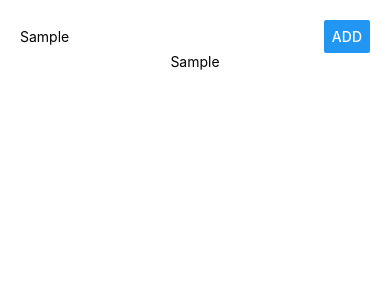
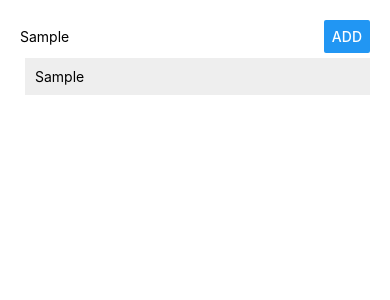
Before and after one commit to itReverie/itR-react-native-favouritePlaces, a React Native app: screen / in a window 390 px wide. Both pictures are taken after typing "Sample" into the empty fields and a click on the button "ADD". Shown: the top 300 px of the page. Built offline with nearby package versions, Linux system fonts and the light colour scheme.

Commit message:
Deleting filesin the build and adding src

```diff
--- a/App.js
+++ b/App.js
@@ -1,43 +1,37 @@
 import React from 'react';
-import { StyleSheet, Text, View, TextInput, Button } from 'react-native';
+import { StyleSheet, View, ScrollView} from 'react-native';
+import PlaceInput from './src/components/PlaceInput/PlaceInput';
+import PlaceList from './src/components/PlaceList/PlaceList';
 
 export default class App extends React.Component {
-  state = {
-      placeName:'',
-      places:[],
-  }
 
-  placeNameChangeHandler = (val) =>{
-    this.setState ({placeName:val});
+  state ={
+      places:[]
   };
 
-  placeSubmitHandler = () =>{
-    if(this.state.placeName.trim() === ""){
-      return;
-    }
+  onPlaceAdded = (placeName) =>{
     this.setState(prevState => {return {
-      places: prevState.places.concat(prevState.placeName)
+      places: prevState.places.concat(placeName)
     }});
   };
 
+  onItemDeleted = (index) =>{
+    this.setState(prevState => { return {
+        places: prevState.places.filter((place,i ) => {
+            return i!==index;
+        })
+      }
+    })
+}
+
   render() {
-    const places= this.state.places.map((place, i) =>(<Text key={i}>{place}</Text>));
-    return (
+    //onItemPressed={this.onItemPressed}
+      return (
       <View style={styles.container}>
-        <View style={styles.inputContainer}>
-              <TextInput
-                style={{width: 300}}
-                placeholder="Awesome place"
-                onChangeText={this.placeNameChangeHandler}
-                value={this.state.placeName}
-                style={styles.placeInput}/>
-               <Button title="Add"
-               onPress={this.placeSubmitHandler}
-               style={styles.placeButton}/>
-        </View>
-        <View>
-            {places}
-        </View>
+        <PlaceInput onPlaceAdded={this.onPlaceAdded}/>
+        <PlaceList placesList={this.state.places}
+                  onItemDeleted={this.onItemDeleted} />
+
       </View>
     );
   }
@@ -50,18 +44,5 @@ const styles = StyleSheet.create({
     backgroundColor: '#fff',
     alignItems: 'center',
     justifyContent: 'flex-start',
-  },
-  inputContainer:{
-      //flex: 1,
-      width:"100%",
-      flexDirection: 'row',
-      justifyContent:'space-between',
-      alignItems:"center"
-  },
-  placeInput:{
-    width:"70%"
-  },
-  placeButton:{
-    width:"30%"
   }
 });
--- /dev/null
+++ b/src/components/ListItem/ListItem.js
@@ -0,0 +1,22 @@
+import React from 'react';
+import {View, Text, StyleSheet, TouchableOpacity} from 'react-native';
+
+const listItem = (props)=>(
+<TouchableOpacity onPress={props.onItemPressed}>
+        <View style={styles.listItem}>
+        <Text>{props.placeName}</Text>
+    </View>
+</TouchableOpacity>
+);
+
+const styles = StyleSheet.create({
+    listItem:{
+        width:"100%",
+        margin:5,
+        padding:10,
+        backgroundColor: "#eee"
+
+    }
+}) ;
+
+export default listItem;
--- /dev/null
+++ b/src/components/PlaceInput/PlaceInput.js
@@ -0,0 +1,51 @@
+import React, {Component} from 'react';
+import { StyleSheet, View, TextInput, Button } from 'react-native';
+
+export default class PlaceInput extends Component {
+  state = {
+    placeName:'',
+  }
+
+placeNameChangeHandler = (val) =>{
+  this.setState({placeName:val});
+};
+
+onPlaceAdded = () =>{
+  if(this.state.placeName.trim() === ""){
+    return;
+  }
+  this.props.onPlaceAdded(this.state.placeName);
+};
+
+
+  render(){
+    return(
+            <View style={styles.inputContainer}>
+                    <TextInput
+                        style={{width: 300}}
+                        placeholder="Awesome place"
+                        onChangeText={this.placeNameChangeHandler}
+                        value={this.state.placeName}
+                        style={styles.placeInput}/>
+                    <Button title="Add"
+                            onPress={this.onPlaceAdded}
+                            style={styles.placeButton}/>
+            </View>
+    )
+  }
+}
+
+const styles = StyleSheet.create({
+    inputContainer:{
+        width:"100%",
+        flexDirection: 'row',
+        justifyContent:'space-between',
+        alignItems:"center"
+    },
+    placeInput:{
+      width:"70%"
+    },
+    placeButton:{
+      width:"30%"
+    }
+}) ;
--- /dev/null
+++ b/src/components/PlaceList/PlaceList.js
@@ -0,0 +1,21 @@
+import React from 'react';
+import {StyleSheet, ScrollView } from 'react-native';
+import ListItem from '../ListItem/ListItem';
+
+
+const placeList = (props) =>{
+    const places= props.placesList.map((place, i) =>(
+                    <ListItem key={i}
+                                placeName={place}
+                                onItemPressed={()=> props.onItemDeleted(i)}/>
+                 ));
+
+    return (<ScrollView style={styles.listContainer}>{places}</ScrollView>);
+}
+
+const styles = StyleSheet.create({
+    listContainer:{
+      width: "100%"
+    }
+  });
+export default placeList;
```
Also changed, not shown: 6046 other files (tests, documents, lock files or other folders).
